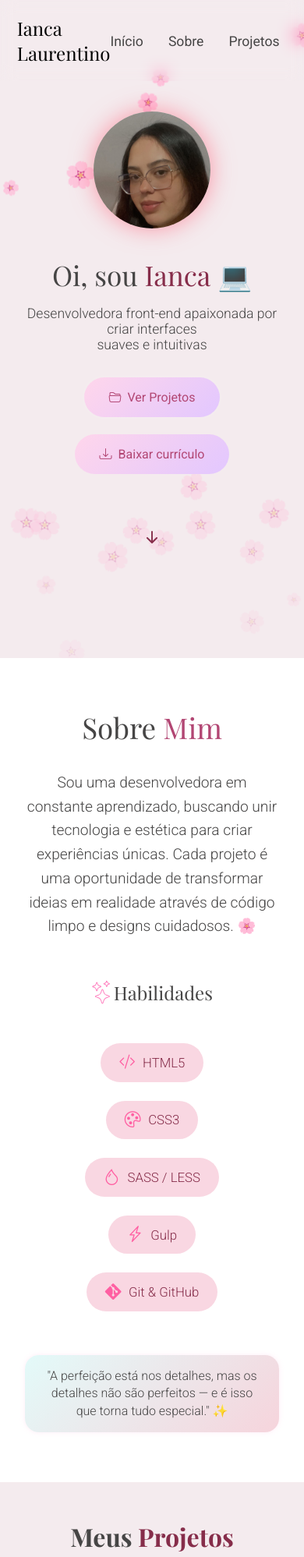
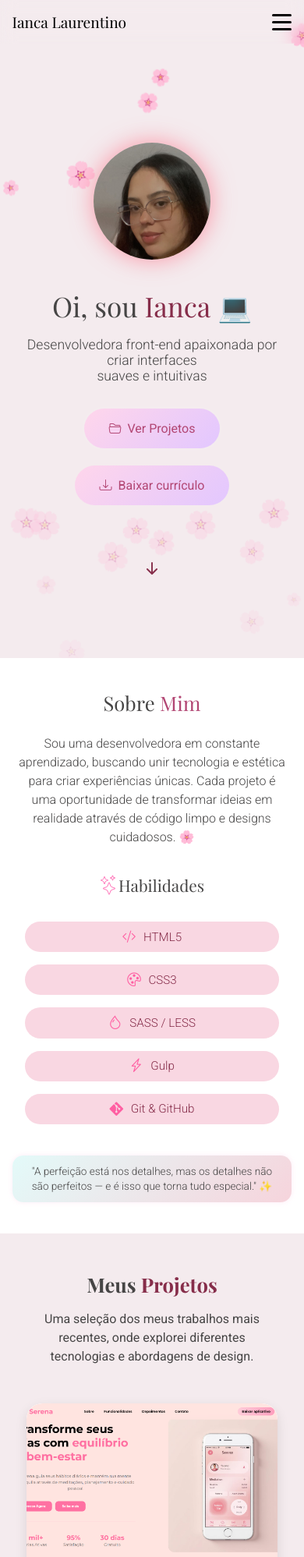
Before and after one commit to iancaTino/Portfolio, a website built with Parcel: page src/index.html in a window 390 px wide. Shown: the top 1997 px of the page at 78% size. Built offline with nearby package versions, Linux system fonts and the light colour scheme.

Commit message:
Resposividade finalizada junto com o menu Hamburguer e animações

```diff
--- a/src/index.html
+++ b/src/index.html
@@ -15,15 +15,24 @@
 </head>
 
 <body>
+
     <header>
         <nav class="navbar">
             <h2>Ianca Laurentino</h2>
+
             <ul class="nav-links">
                 <li><a href="#hero">Início</a></li>
                 <li><a href="#about">Sobre</a></li>
                 <li><a href="#projects">Projetos</a></li>
                 <li><a href="#contact">Contato</a></li>
             </ul>
+
+            <button class="menu-toggle">
+                <span class="bar"></span>
+                <span class="bar"></span>
+                <span class="bar"></span>
+                <span class="flower">🌸</span>
+            </button>
         </nav>
     </header>
 
@@ -74,7 +83,7 @@
 
     <section class="projects" id="projects">
         <h2>Meus <span>Projetos</span></h2>
-        <p>Uma seleção dos meus trabalhos mais recentes, onde explorei diferentes tecnologias e abordagens de
+        <p class="text">Uma seleção dos meus trabalhos mais recentes, onde explorei diferentes tecnologias e abordagens de
             design.</p>
 
         <div class="cards-container">
@@ -229,6 +238,7 @@
 
     <script src="./scripts/main.js"></script>
     <script src="./scripts/form.js"></script>
+    <script src="./scripts/menu.js"></script>
 </body>
 
 </html>
--- /dev/null
+++ b/src/scripts/menu.js
@@ -0,0 +1,7 @@
+const menuBtn = document.querySelector(".menu-toggle");
+const navLinks = document.querySelector(".nav-links");
+
+menuBtn.addEventListener("click", () => {
+    menuBtn.classList.toggle("active");
+    navLinks.classList.toggle("active");
+});
--- a/src/styles/_about.scss
+++ b/src/styles/_about.scss
@@ -65,7 +65,6 @@
                 align-items: center;
                 gap: 0.6rem;
 
-
                 i {
                     color: #ff5fa2;
                     font-size: 1.3rem;
@@ -89,4 +88,76 @@
         transition: all 0.4s ease;
         box-shadow: 0 0 6px rgba(255, 192, 224, 0.3);
     }
+
+    @media (max-width: 768px) {
+        padding: 3rem 1.5rem;
+
+        h2 {
+            font-size: 1.8rem;
+            margin-bottom: 1.5rem;
+        }
+
+        p {
+            font-size: 1rem;
+            line-height: 1.5;
+            padding: 0 0.5rem;
+        }
+
+        .skills {
+            margin-top: 2rem;
+
+            h2 {
+                font-size: 1.3rem;
+
+                i {
+                    font-size: 1.5rem;
+                }
+            }
+
+            .skills-list {
+                gap: 1rem;
+                padding: 1rem;
+
+                li {
+                    font-size: 0.95rem;
+                    padding: 0.6rem 1.2rem;
+                    border-radius: 40px;
+
+                    i {
+                        font-size: 1.1rem;
+                    }
+                }
+            }
+        }
+
+        &__quote {
+            max-width: 100%;
+            font-size: 0.9rem;
+            padding: 0.8rem 1rem;
+            border-radius: 14px;
+        }
+    }
+
+    @media (max-width: 480px) {
+        padding: 2.5rem 1rem;
+
+        h2 {
+            font-size: 1.6rem;
+        }
+
+        .skills-list {
+            flex-direction: column;
+            gap: 0.8rem;
+
+            li {
+                width: 100%;
+                justify-content: center;
+            }
+        }
+
+        &__quote {
+            font-size: 0.85rem;
+            padding: 0.7rem 0.9rem;
+        }
+    }
 }
--- a/src/styles/_header.scss
+++ b/src/styles/_header.scss
@@ -24,11 +24,17 @@ header {
             font-size: 1.5rem;
             font-weight: 500;
             font-family: variables.$font-family-base;
+            transition: color 0.3s ease;
+
+            &:hover {
+                color: variables.$color-secondary;
+            }
         }
 
         .nav-links {
             display: flex;
             gap: 2rem;
+            list-style: none;
 
             li a {
                 font-family: variables.$font-family-alt;
@@ -43,5 +49,109 @@ header {
                 }
             }
         }
+
+        .menu-toggle {
+            display: none;
+            flex-direction: column;
+            justify-content: center;
+            align-items: center;
+            gap: 6px;
+            background: none;
+            border: none;
+            cursor: pointer;
+            position: relative;
+            z-index: 101;
+
+            .bar {
+                width: 25px;
+                height: 3px;
+                background-color: variables.$color-text;
+                border-radius: 3px;
+                transition: all 0.3s ease;
+            }
+
+            .flower {
+                display: none;
+                font-size: 1.6rem;
+                position: absolute;
+                top: 50%;
+                transform: translateY(-50%);
+                animation: bloom 0.5s ease forwards;
+            }
+
+            &.active {
+                .bar {
+                    opacity: 0;
+                }
+
+                .flower {
+                    display: block;
+                    animation: bloom 0.4s ease forwards;
+                }
+            }
+        }
     }
 }
+
+@keyframes bloom {
+    0% {
+        transform: scale(0) rotate(0deg);
+        opacity: 0;
+    }
+
+    100% {
+        transform: scale(1) rotate(360deg);
+        opacity: 1;
+    }
+}
+
+@media (max-width: 768px) {
+    header {
+        padding: 15px 4vw;
+
+        .navbar {
+            h2 {
+                font-size: 1.2rem;
+            }
+
+            .nav-links {
+                display: none;
+                flex-direction: column;
+                align-items: center;
+                position: absolute;
+                top: 55px;
+                right: 0;
+                width: 120px;
+                background-color: variables.$color-accent;
+                padding: 20px;
+                border-radius: 20px;
+                backdrop-filter: blur(8px);
+                animation: slideDown 0.3s ease forwards;
+
+                li {
+                    margin: 10px 0;
+                }
+            }
+
+            .menu-toggle {
+                display: flex;
+            }
+
+            .nav-links.active {
+                display: flex;
+            }
+        }
+    }
+}
+
+@keyframes slideDown {
+    from {
+        transform: translateY(-10px);
+        opacity: 0;
+    }
+
+    to {
+        transform: translateY(0);
+        opacity: 1;
+    }
+}
--- a/src/styles/_hero.scss
+++ b/src/styles/_hero.scss
@@ -52,6 +52,7 @@
         width: 200px;
         height: 200px;
         border-radius: 50%;
+        margin-top: 3rem;
         object-fit: cover;
         box-shadow: 0 0 30px rgba(255, 92, 116, 0.6);
         margin-bottom: 2rem;
@@ -157,7 +158,6 @@
     }
 
 
-    /* Responsividade */
     @media (max-width: 768px) {
         h1 {
             font-size: 2.2rem;
@@ -170,6 +170,23 @@
         &__image img {
             width: 150px;
             height: 150px;
+            margin-top: 5rem;
         }
     }
 }
+
+@media (min-width: 769px) and (max-width: 1024px) {
+    h1 {
+        font-size: 2.2rem;
+    }
+
+    p {
+        font-size: 1.1rem;
+    }
+
+    img {
+        width: 150px;
+        height: 150px;
+        margin-top: 3rem;
+    }
+}
--- a/src/styles/_projects.scss
+++ b/src/styles/_projects.scss
@@ -17,6 +17,7 @@
 
     p {
         color: variables.$color-text-secondary;
+        font-family: variables.$font-family-alt;
         max-width: 600px;
         font-size: 1.2rem;
         line-height: 1.5;
@@ -44,14 +45,12 @@
             box-shadow: 0 10px 20px rgba(0, 0, 0, 0.15);
         }
 
-        .card-image {
-            img {
-                width: 100%;
-                height: 200px;
-                object-fit: cover;
-                border-radius: 20px 20px 0 0;
-                transition: opacity 0.3s ease;
-            }
+        .card-image img {
+            width: 100%;
+            height: 200px;
+            object-fit: cover;
+            border-radius: 20px 20px 0 0;
+            transition: opacity 0.3s ease;
         }
 
         .card-content {
@@ -126,12 +125,44 @@
         }
     }
 
-    // === Responsividade ===
+    // --- Tablet ---
+    @media (max-width: 1024px) {
+        padding: 3rem 2rem 4rem 2rem;
+
+        h2 {
+            font-size: 1.8rem;
+        }
+
+        p {
+            font-size: 1.05rem;
+            max-width: 500px;
+        }
+
+        .cards-container {
+            grid-template-columns: repeat(2, 1fr);
+            gap: 1.5rem;
+            width: 90%;
+            margin: 0 auto;
+        }
+    }
+
+    // --- Celular ---
     @media (max-width: 768px) {
         padding: 3rem 1rem 4rem 1rem;
 
+        h2 {
+            font-size: 1.6rem;
+        }
+
+        p {
+            font-size: 1rem;
+            max-width: 85%;
+        }
+
         .cards-container {
-            grid-template-columns: 1fr; // uma coluna no mobile
+            grid-template-columns: 1fr;
+            width: 90%;
+            margin: 0 auto;
         }
     }
 }
```
Also changed, not shown: src/scripts/form.js (line endings or trailing spaces).
